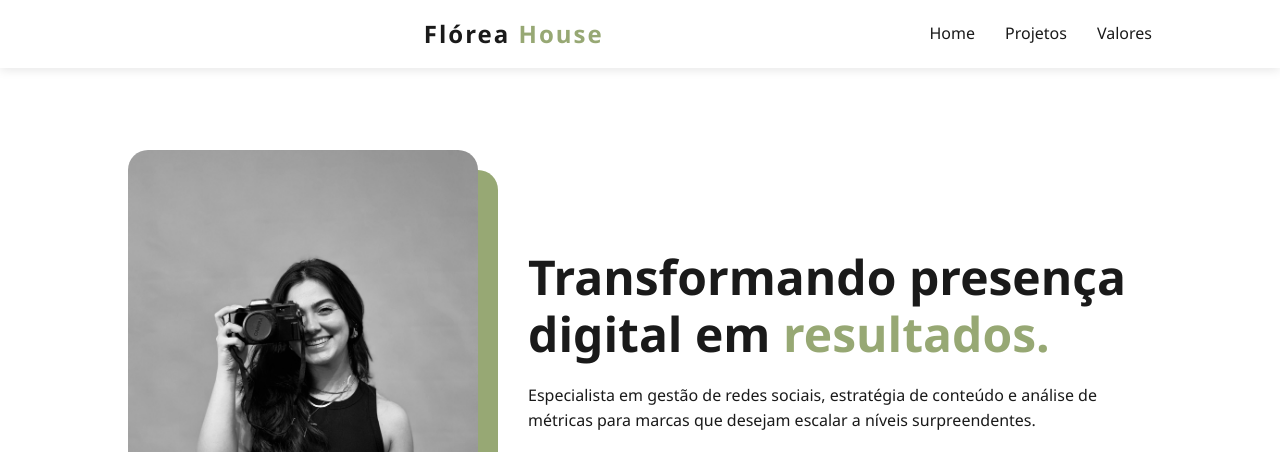
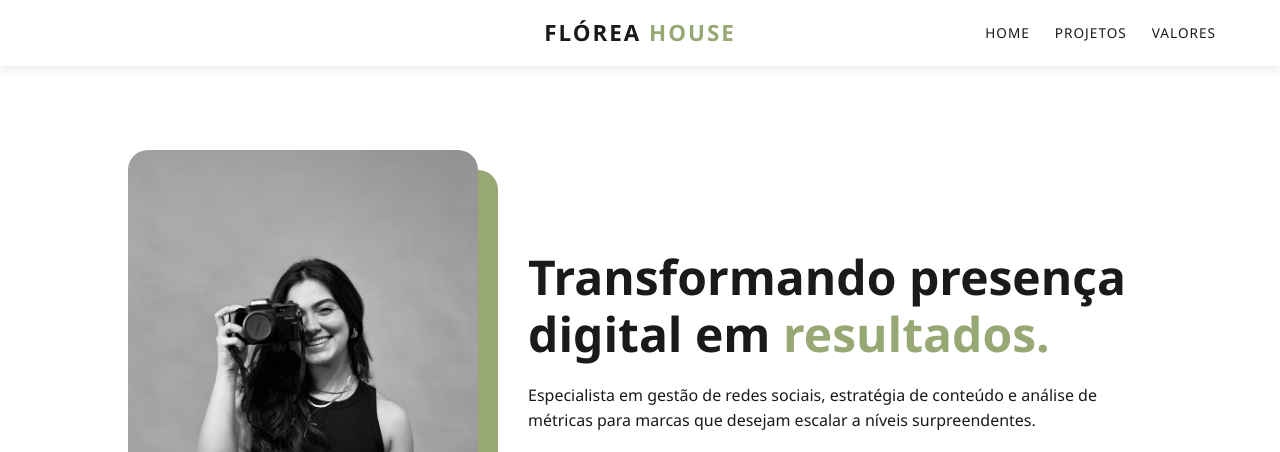
Before and after one commit to andrerezendee/projeto-teste, a plain HTML site: page index.html in a window 1280 px wide. Shown: the top 452 px of the page. Drawn offline with Linux system fonts and the light colour scheme.

Commit message:
ajustes na navbar

```diff
--- a/index.html
+++ b/index.html
@@ -292,7 +292,7 @@
         </div>
 
         <div class="footer-bottom">
-            <p>&copy; 2026 Flórea House. Todos os direitos reservados. | Desenvolvido por Andre Rezende</p>
+            <p>&copy; 2026 Flórea House. Todos os direitos reservados. | <a href="" target="_blank" rel="noopener noreferrer" class="footer_link">Desenvolvido por André Rezende </a></p>
         </div>
       </footer>
 
--- a/style.css
+++ b/style.css
@@ -23,7 +23,7 @@ body {
     display: flex;
     justify-content: space-between;
     align-items: center;
-    padding: 15px 10%;
+    padding: 15px 5%;
     background: #fff;
     position: fixed;
     width: 100%;
@@ -31,14 +31,20 @@ body {
     z-index: 1000;
     box-shadow: 0 2px 10px rgba(0,0,0,0.1);
 }
+.navbar::before {
+  content: "";
+  flex: 1;
+}
 
 .logo {
-    font-size: 1.5rem;
+    font-size: 1.4rem;
     font-weight: bold;
     letter-spacing: 2px;
     align-items: center;
     text-align: center;
     flex: 1;
+    text-transform: uppercase;
+    white-space: nowrap;
 }
 
 .logo span {
@@ -46,18 +52,23 @@ body {
 }
 
 .nav-links {
+    flex: 1;
     display: flex;
+    justify-content: flex-end;
     list-style: none;
 }
 
 .nav-links li {
-    margin-left: 30px;
+    margin-left: 25px;
 }
 
 .nav-links a {
     text-decoration: none;
     color: var(--dark-color);
-    font-weight: 500;
+    font-weight: 400;
+    font-size: 0.85rem;
+    text-transform: uppercase;
+    letter-spacing: 1px;
     transition: 0.3s;
 }
 
@@ -554,3 +565,7 @@ body {
     font-size: 0.8rem;
     color: #999;
 }
+.footer_link {
+  color: inherit;
+  text-decoration: none;
+}
```
Lines whose indentation alone changed are shown as unchanged.
